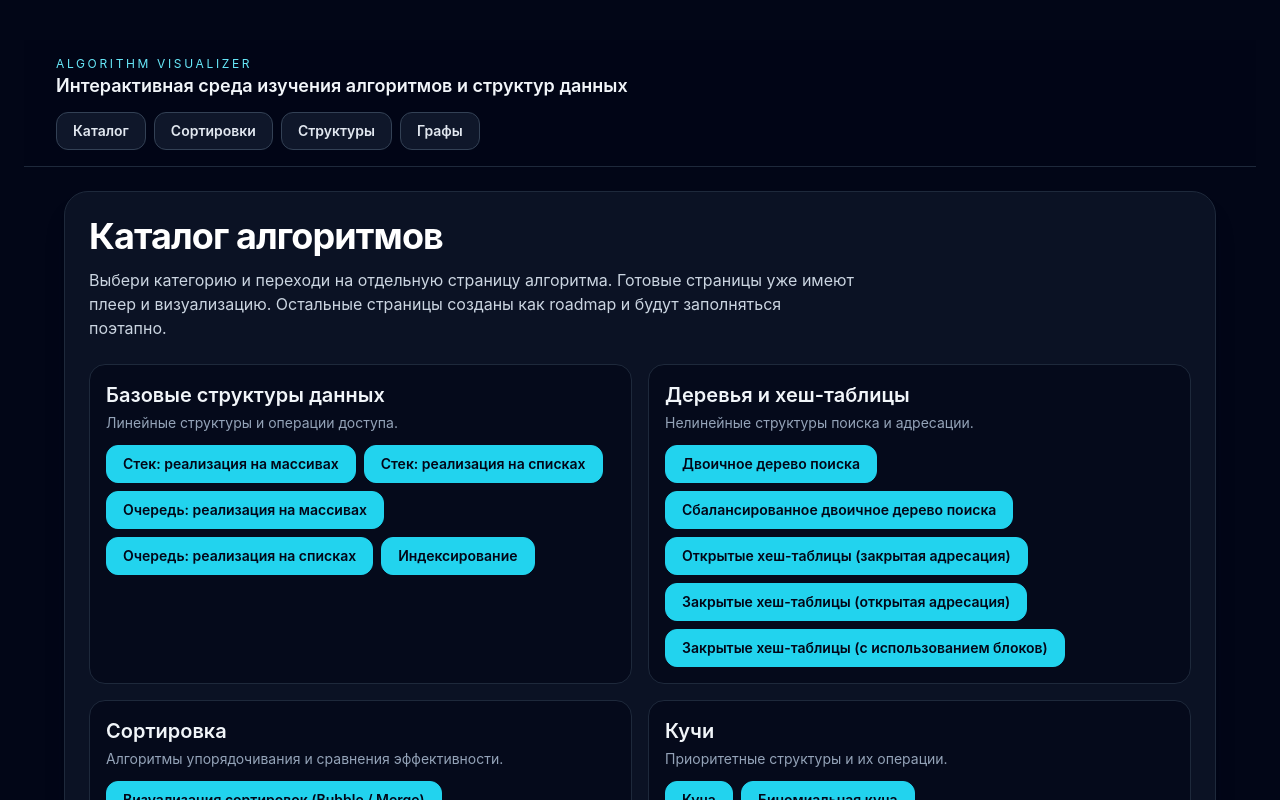
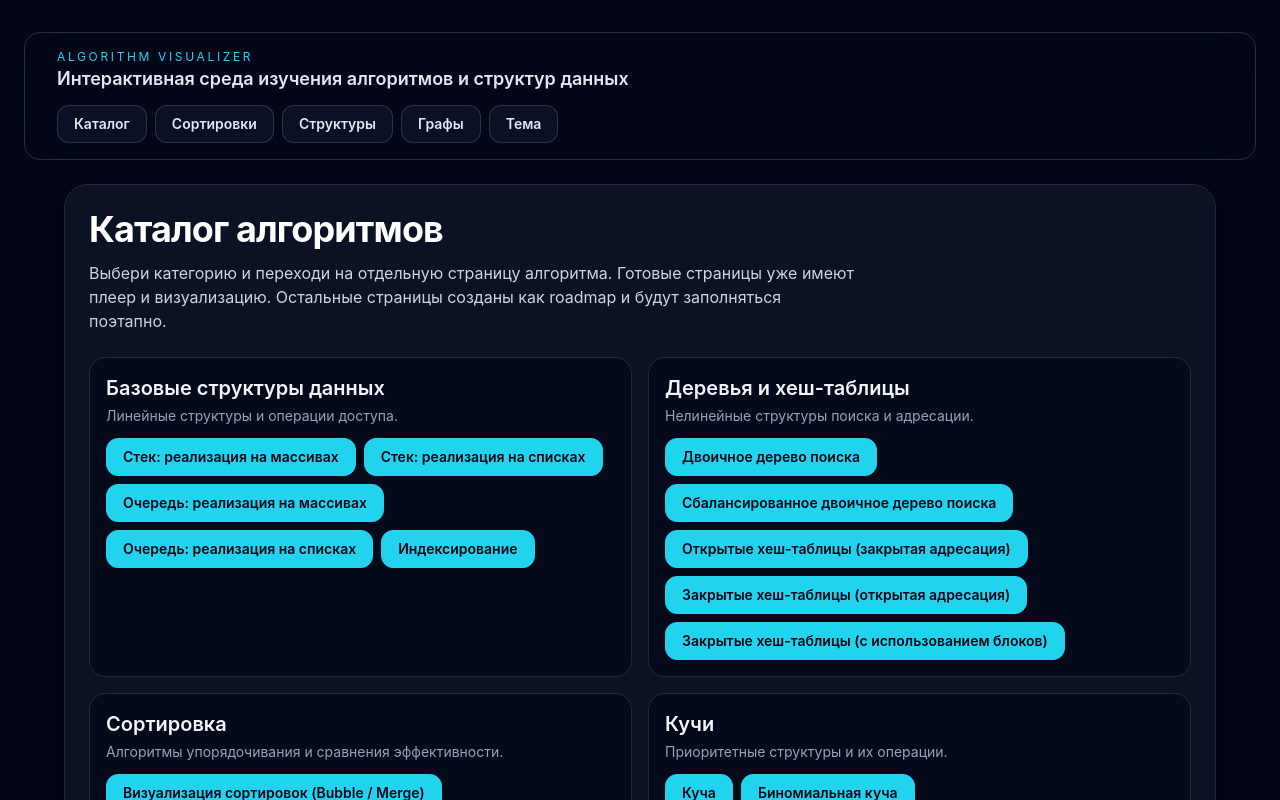
Before and after one commit to mmywq/algorithm-visualizer, a React (Vite) app: page / in a window 1280 px wide. Shown: the top 800 px of the page. Built offline with nearby package versions, Linux system fonts and the light colour scheme.

Commit message:
feat: improve visualizer UX with theming and tutoring panels

```diff
--- a/src/App.tsx
+++ b/src/App.tsx
@@ -9,6 +9,7 @@ import { StructuresPage } from '@/pages/StructuresPage';
 import { PlannedAlgorithmPage } from '@/pages/PlannedAlgorithmPage';
 import { AlgorithmPage, algorithmRouteRegistry } from '@/pages/AlgorithmPages';
 import { useAlgorithmPlayerStore } from '@/stores';
+import { useUiPreferencesStore } from '@/stores';
 
 const getInitialRoute = (): string => window.location.hash.replace('#', '') || '/';
 
@@ -16,6 +17,7 @@ function App() {
   const settings = useMemo(() => loadSettings(), []);
   const [route, setRoute] = useState<string>(getInitialRoute());
   const setPlaybackSpeed = useAlgorithmPlayerStore((state) => state.setPlaybackSpeed);
+  const theme = useUiPreferencesStore((state) => state.theme);
 
   useEffect(() => {
     setPlaybackSpeed(settings.playbackSpeedMs);
@@ -37,16 +39,21 @@ function App() {
   };
 
   useEffect(() => {
+    document.documentElement.classList.toggle('light', theme === 'light');
+  }, [theme]);
+
+  useEffect(() => {
     const currentSettings = loadSettings();
     saveSettings({
       ...currentSettings,
+      theme,
       mode: route.includes('/graphs') ? 'graphs' : 'arrays',
       lastRoute: route,
     });
-  }, [route]);
+  }, [route, theme]);
 
   return (
-    <main className="min-h-screen bg-slate-950 px-6 py-10 text-slate-100">
+    <main className="min-h-screen bg-app px-4 py-6 text-app-primary lg:px-6 lg:py-8">
       <SiteHeader navigate={navigate} />
       {renderRoute(route, navigate, settings)}
     </main>
--- a/src/components/layout/SiteHeader.tsx
+++ b/src/components/layout/SiteHeader.tsx
@@ -1,6 +1,7 @@
 interface SiteHeaderProps {
   readonly navigate: (route: string) => void;
 }
+import { useUiPreferencesStore } from '@/stores';
 
 const shortcuts = [
   { label: 'Каталог', route: '/' },
@@ -10,12 +11,13 @@ const shortcuts = [
 ] as const;
 
 export function SiteHeader({ navigate }: SiteHeaderProps) {
+  const toggleTheme = useUiPreferencesStore((state) => state.toggleTheme);
   return (
-    <header className="sticky top-0 z-20 mb-6 border-b border-slate-800 bg-slate-950/95 backdrop-blur">
+    <header className="sticky top-0 z-20 mb-6 rounded-2xl border border-app bg-surface/85 backdrop-blur-xl">
       <div className="mx-auto flex w-full max-w-[1280px] flex-col gap-3 px-4 py-4 lg:px-8">
         <button className="text-left" onClick={() => navigate('/')} type="button">
-          <p className="text-xs uppercase tracking-[0.22em] text-cyan-300">Algorithm Visualizer</p>
-          <p className="text-lg font-semibold text-slate-100">Интерактивная среда изучения алгоритмов и структур данных</p>
+          <p className="text-xs uppercase tracking-[0.22em] text-accent">Algorithm Visualizer</p>
+          <p className="text-lg font-semibold text-app-primary">Интерактивная среда изучения алгоритмов и структур данных</p>
         </button>
 
         <nav className="flex flex-wrap gap-2">
@@ -24,6 +26,7 @@ export function SiteHeader({ navigate }: SiteHeaderProps) {
               {shortcut.label}
             </button>
           ))}
+          <button className="control-button" onClick={toggleTheme} type="button">Тема</button>
         </nav>
       </div>
     </header>
--- a/src/components/visualizers/arrays/SortingVisualizer.tsx
+++ b/src/components/visualizers/arrays/SortingVisualizer.tsx
@@ -3,11 +3,13 @@ import { bubbleSort, mergeSort } from '@/algorithms/arrays';
 import { PlayerControls } from '@/components/player/PlayerControls';
 import { loadArrayPresets, loadSettings, saveArrayPreset, saveSettings } from '@/lib/storage';
 import { useAlgorithmPlayerStore } from '@/stores';
+import { useUiPreferencesStore } from '@/stores';
 import type { AlgorithmFrame, ArrayAlgorithmFrame } from '@/types';
 import { ArrayVisualizer } from './ArrayVisualizer';
 
 type SortingAlgorithmKey = 'bubble' | 'merge';
 const FALLBACK_VALUES = [42, 18, 64, 9, 73, 31, 55, 27];
+const MAX_ARRAY_SIZE = 64;
 const algorithmLabels: Record<SortingAlgorithmKey, string> = { bubble: 'Bubble Sort', merge: 'Merge Sort' };
 
 interface SortingVisualizerProps {
@@ -32,6 +34,7 @@ export function SortingVisualizer({ defaultValues = FALLBACK_VALUES }: SortingVi
   const prevStep = useAlgorithmPlayerStore((state) => state.prevStep);
   const setPlaybackSpeed = useAlgorithmPlayerStore((state) => state.setPlaybackSpeed);
   const status = useAlgorithmPlayerStore((state) => state.status);
+  const setUiPlaybackSpeed = useUiPreferencesStore((state) => state.setPlaybackSpeedMs);
 
   const arrayFrame = isArrayAlgorithmFrame(currentFrame) ? currentFrame : null;
   const valuesLabel = useMemo(() => values.join(', '), [values]);
@@ -50,6 +53,10 @@ export function SortingVisualizer({ defaultValues = FALLBACK_VALUES }: SortingVi
 
     if (parsed.length < 2) {
       setInputError('Введите минимум 2 числа через запятую.');
+      return;
+    }
+    if (parsed.length > MAX_ARRAY_SIZE) {
+      setInputError(`Максимальный размер массива: ${MAX_ARRAY_SIZE}.`);
       return;
     }
 
@@ -99,8 +106,26 @@ export function SortingVisualizer({ defaultValues = FALLBACK_VALUES }: SortingVi
         )}
       </section>
 
-      <ArrayVisualizer frame={arrayFrame} />
-      <PlayerControls canStepBackward={currentIndex > 0} canStepForward={status !== 'completed'} currentIndex={currentIndex} onNextStep={nextStep} onPause={pause} onPlay={play} onPrevStep={prevStep} onReset={() => loadSortingAlgorithm(selectedAlgorithm, values, loadAlgorithm)} onSpeedChange={setPlaybackSpeed} playbackSpeedMs={playbackSpeedMs} status={status} totalFrames={frames.length} />
+      <div className="grid gap-4 lg:grid-cols-[minmax(0,2fr)_minmax(280px,1fr)]">
+        <ArrayVisualizer frame={arrayFrame} />
+        <aside className="rounded-3xl border border-slate-800 bg-slate-900/70 p-5">
+          <h3 className="text-lg font-semibold text-slate-100">Theory Panel</h3>
+          <p className="mt-2 text-sm text-slate-300">{selectedAlgorithm === 'bubble' ? 'Bubble Sort: многократно сравнивает соседние элементы и переставляет их.' : 'Merge Sort: рекурсивно делит массив и сливает отсортированные подмассивы.'}</p>
+          <p className="mt-2 text-sm text-slate-400">Сложность: {selectedAlgorithm === 'bubble' ? 'O(n²)' : 'O(n log n)'}</p>
+          <div className="mt-4 rounded-2xl border border-slate-700 bg-slate-950/70 p-3 text-sm text-slate-300">
+            <p className="font-semibold text-cyan-200">Semantic Player</p>
+            <p className="mt-2">{arrayFrame?.message ?? 'Запустите визуализацию для объяснения шага.'}</p>
+          </div>
+          <div className="mt-4 rounded-2xl border border-slate-700 bg-slate-950/70 p-3 text-xs text-slate-300">
+            <p className="mb-2 font-semibold text-cyan-200">Pseudocode</p>
+            <p className={arrayFrame?.pseudocode.line === 1 ? 'text-cyan-200' : ''}>1. for i = 0..n-1</p>
+            <p className={arrayFrame?.pseudocode.line === 2 ? 'text-cyan-200' : ''}>2. compare neighbors</p>
+            <p className={arrayFrame?.pseudocode.line === 3 ? 'text-cyan-200' : ''}>3. swap if needed</p>
+            <p className={arrayFrame?.pseudocode.line === 4 ? 'text-cyan-200' : ''}>4. mark sorted region</p>
+          </div>
+        </aside>
+      </div>
+      <PlayerControls canStepBackward={currentIndex > 0} canStepForward={status !== 'completed'} currentIndex={currentIndex} onNextStep={nextStep} onPause={pause} onPlay={play} onPrevStep={prevStep} onReset={() => loadSortingAlgorithm(selectedAlgorithm, values, loadAlgorithm)} onSpeedChange={(speed) => { setPlaybackSpeed(speed); setUiPlaybackSpeed(speed); }} playbackSpeedMs={playbackSpeedMs} status={status} totalFrames={frames.length} />
     </div>
   );
 }
--- a/src/index.css
+++ b/src/index.css
@@ -4,24 +4,50 @@
 
 :root {
   color-scheme: dark;
+  --app-bg: #020617;
+  --app-surface: rgba(15, 23, 42, 0.72);
+  --app-border: rgba(71, 85, 105, 0.55);
+  --app-primary: #e2e8f0;
+  --app-muted: #94a3b8;
+  --app-accent: #22d3ee;
   font-family:
     Inter, ui-sans-serif, system-ui, -apple-system, BlinkMacSystemFont, "Segoe UI",
     sans-serif;
+}
+
+:root.light {
+  color-scheme: light;
+  --app-bg: #f8fafc;
+  --app-surface: rgba(255, 255, 255, 0.82);
+  --app-border: rgba(148, 163, 184, 0.4);
+  --app-primary: #0f172a;
+  --app-muted: #475569;
+  --app-accent: #0369a1;
 }
 
 body {
   min-width: 320px;
   min-height: 100vh;
   margin: 0;
-  background: #020617;
+  background: var(--app-bg);
 }
 
 @layer components {
   .control-button {
-    @apply rounded-xl border border-slate-700 bg-slate-900 px-4 py-2 text-sm font-semibold text-slate-200 transition hover:border-cyan-400 hover:text-cyan-100 disabled:cursor-not-allowed disabled:border-slate-800 disabled:text-slate-600;
+    @apply rounded-xl border px-4 py-2 text-sm font-semibold transition disabled:cursor-not-allowed;
+    border-color: var(--app-border);
+    background: var(--app-surface);
+    color: var(--app-primary);
   }
 
   .control-button-primary {
     @apply border-cyan-400 bg-cyan-400 text-slate-950 hover:bg-cyan-300 hover:text-slate-950;
   }
+
+  .bg-app { background: var(--app-bg); }
+  .bg-surface { background: var(--app-surface); }
+  .border-app { border-color: var(--app-border); }
+  .text-app-primary { color: var(--app-primary); }
+  .text-app-muted { color: var(--app-muted); }
+  .text-accent { color: var(--app-accent); }
 }
--- a/src/lib/storage/settings.ts
+++ b/src/lib/storage/settings.ts
@@ -3,6 +3,7 @@ import { STORAGE_KEYS } from './keys';
 
 export interface AppSettings {
   readonly mode: 'arrays' | 'graphs';
+  readonly theme: 'dark' | 'light';
   readonly playbackSpeedMs: number;
   readonly lastArrayValues: readonly number[];
   readonly lastGraphStartNodeId: string;
@@ -11,6 +12,7 @@ export interface AppSettings {
 
 const defaultSettings: AppSettings = {
   mode: 'arrays',
+  theme: 'dark',
   playbackSpeedMs: 650,
   lastArrayValues: [42, 18, 64, 9, 73, 31, 55, 27],
   lastGraphStartNodeId: 'A',
--- a/src/stores/index.ts
+++ b/src/stores/index.ts
@@ -1,2 +1,3 @@
 export { useAlgorithmPlayerStore } from './algorithmPlayerStore';
 export type { AlgorithmPlayerStore } from './algorithmPlayerStore';
+export { useUiPreferencesStore } from './uiPreferencesStore';
--- /dev/null
+++ b/src/stores/uiPreferencesStore.ts
@@ -0,0 +1,32 @@
+import { create } from 'zustand';
+import { persist } from 'zustand/middleware';
+
+type ThemeMode = 'dark' | 'light';
+
+interface UiPreferencesState {
+  readonly theme: ThemeMode;
+  readonly playbackSpeedMs: number;
+  readonly setTheme: (theme: ThemeMode) => void;
+  readonly toggleTheme: () => void;
+  readonly setPlaybackSpeedMs: (playbackSpeedMs: number) => void;
+}
+
+export const useUiPreferencesStore = create<UiPreferencesState>()(
+  persist(
+    (set) => ({
+      theme: 'dark',
+      playbackSpeedMs: 650,
+      setTheme: (theme) => set({ theme }),
+      toggleTheme: () =>
+        set((state) => ({ theme: state.theme === 'dark' ? 'light' : 'dark' })),
+      setPlaybackSpeedMs: (playbackSpeedMs) => set({ playbackSpeedMs }),
+    }),
+    {
+      name: 'av-ui-preferences',
+      partialize: (state) => ({
+        theme: state.theme,
+        playbackSpeedMs: state.playbackSpeedMs,
+      }),
+    },
+  ),
+);
```
